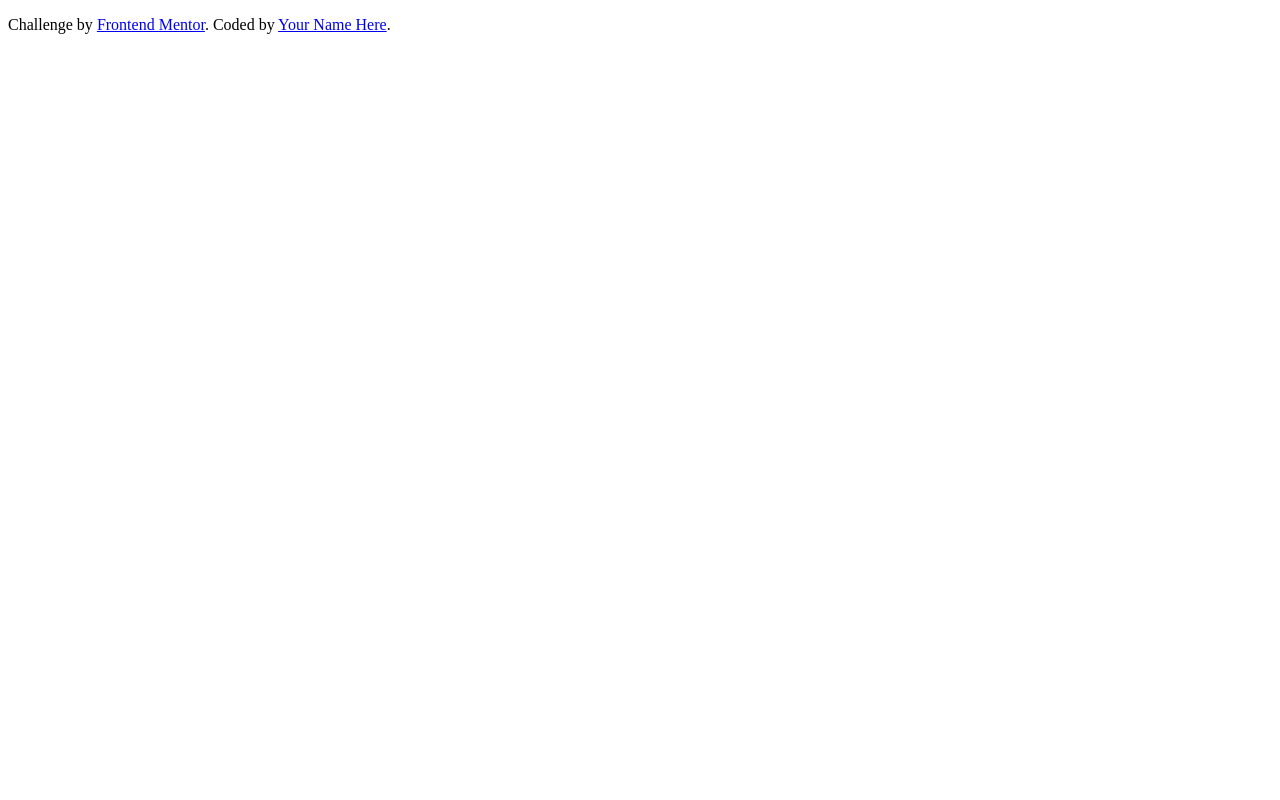
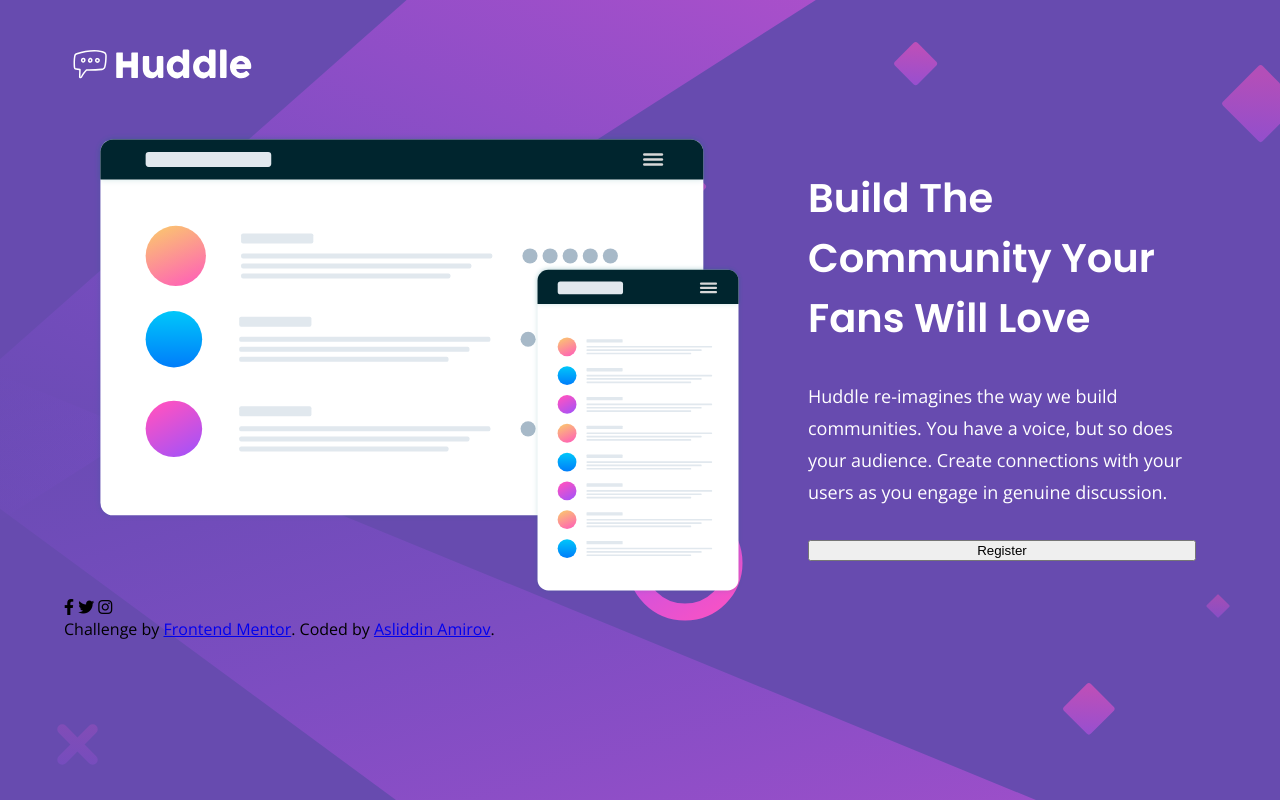
Before and after one commit to asliddinamir/project18-FM, a plain HTML site: page index.html in a window 1280 px wide. Drawn offline with nearby package versions, Linux system fonts and the light colour scheme.

Commit message:
done info part

```diff
--- a/index.html
+++ b/index.html
@@ -4,21 +4,36 @@
 <head>
   <meta charset="UTF-8">
   <meta name="viewport" content="width=device-width, initial-scale=1.0">
-
   <link rel="icon" type="image/png" sizes="32x32" href="./images/favicon-32x32.png">
+  <link rel="stylesheet" href="https://cdnjs.cloudflare.com/ajax/libs/font-awesome/6.4.2/css/all.min.css">
   <link rel="stylesheet" href="style.css">
-
   <title>Frontend Mentor | Huddle landing page with single introductory section</title>
-
-
 </head>
 
 <body>
 
+  <header class="header">
+    <img class="logo" src="./images/logo.svg" alt="logo">
+  </header>
+  <main class="container">
+    <img class="hero_img" src="./images/illustration-mockups.svg" alt="illustration">
+    <div class="info">
+      <h1 class="title">Build The Community Your Fans Will Love</h1>
+      <p class="description">Huddle re-imagines the way we build communities. You have a voice, but so does your
+        audience. Create connections with your users as you engage in genuine discussion.</p>
+      <button class="btn">Register</button>
+    </div>
+  </main>
+  <div class="icons">
+    <i class="fab fa-facebook-f"></i>
+    <i class="fab fa-twitter"></i>
+    <i class="fab fa-instagram"></i>
+  </div>
+
   <footer>
     <p class="attribution">
       Challenge by <a href="https://www.frontendmentor.io?ref=challenge" target="_blank">Frontend Mentor</a>.
-      Coded by <a href="#">Your Name Here</a>.
+      Coded by <a href="https://asliddinamirov.netlify.app">Asliddin Amirov</a>.
     </p>
   </footer>
 </body>
--- a/style.css
+++ b/style.css
@@ -0,0 +1,62 @@
+@import url('https://fonts.googleapis.com/css2?family=Open+Sans&family=Poppins:wght@400;600&display=swap');
+
+:root {
+    --violet: hsl(257, 40%, 49%);
+    --soft-magenta: hsl(300, 69%, 71%);
+    --heading-ff: 'Poppins', sans-serif;
+    --body-ff: 'Open Sans', sans-serif;
+}
+
+* {
+    box-sizing: border-box;
+    margin: 0;
+}
+
+body {
+    font-family: var(--body-ff);
+    background: url('./images/bg-desktop.svg') no-repeat center center/cover var(--violet);
+    padding: 2.5rem 4rem;
+    min-height: 100vh;
+}
+
+header {
+    margin-bottom: 40px;
+}
+
+.logo {
+    width: 12rem;
+}
+
+.container {
+    display: flex;
+    align-items: center;
+    gap: 4rem;
+    justify-content: space-around;
+    padding-left: 30px;
+    padding-right: 20px;
+    max-width: 1300px;
+    height: auto;
+}
+
+.container img {
+    max-width: 650px;
+}
+
+.info {
+    color: #fff;
+    display: flex;
+    flex-direction: column;
+    justify-content: space-between;
+}
+
+.title {
+    font-size: 40px;
+    font-weight: 800;
+    font-family: var(--heading-ff);
+}
+
+.description {
+    margin-block: 2rem;
+    line-height: 2rem;
+    font-size: 18px;
+}
```
